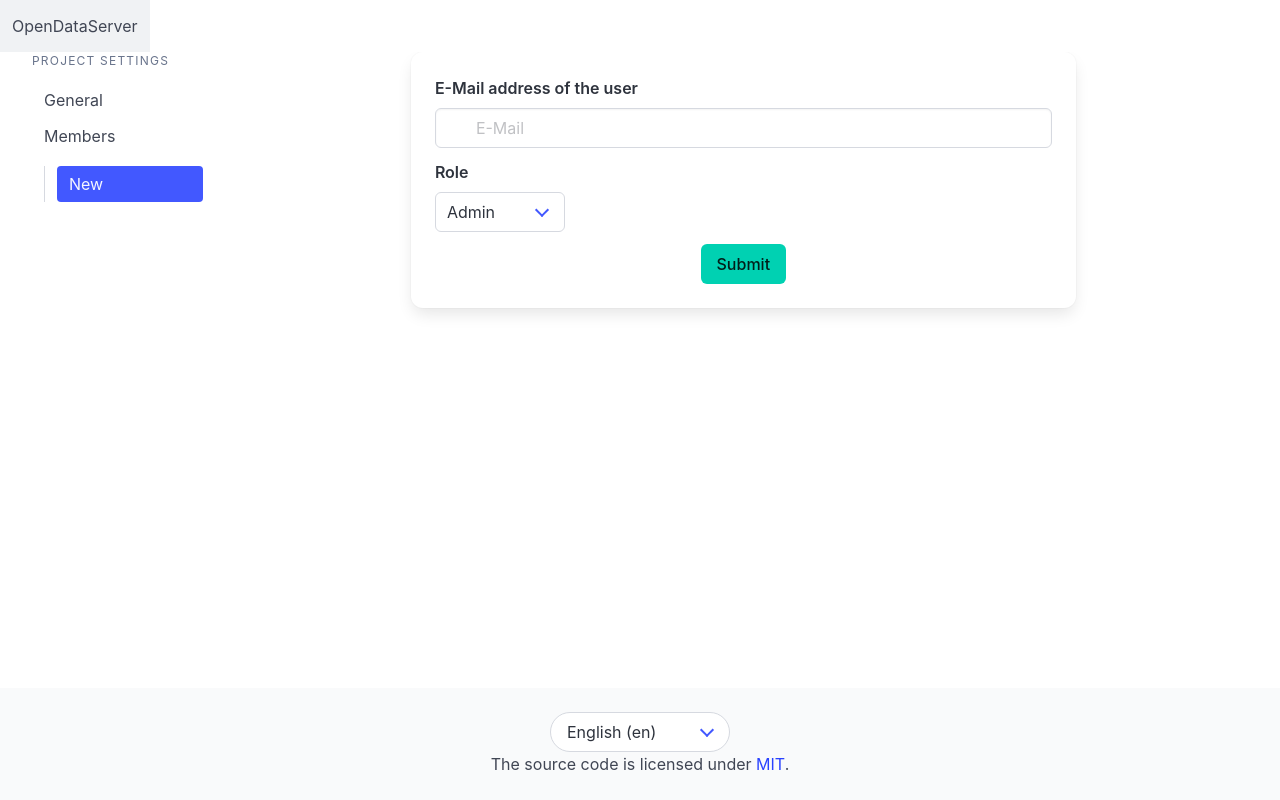
After one commit to OpenDataServer/opendataserver, a Django app: page /en/projects/details/1/settings/members/new in a window 1280 px wide. The commit adds this page. Run offline with Django 3.2, Linux system fonts and the light colour scheme; style sheets or scripts are compiled from the project's sources; parts of the project's set-up code (start-up, migrations or seed data) failed here and were passed over; some libraries are stand-ins or nearby versions.

Commit message:
Added Project member settings

```diff
--- /dev/null
+++ b/projects/forms/project_settings.py
@@ -0,0 +1,49 @@
+from django import forms
+from django.core.exceptions import ObjectDoesNotExist
+from django.utils.translation import gettext_lazy
+
+from accounts.models import User
+from projects.models import Project
+
+
+class GeneralSettingsForm(forms.ModelForm):
+    class Meta:
+        model = Project
+        fields = ('name',)
+
+
+class MemberEditSettingsForm(forms.Form):
+    role = forms.ChoiceField(
+        choices=[
+            ("admin", gettext_lazy("Admin")),
+            ("member", gettext_lazy("Member")),
+            ("restricted", gettext_lazy("Restricted"))
+
+        ],
+        label=gettext_lazy("Role"),
+    )
+
+
+class MemberNewSettingsForm(forms.Form):
+    def user_exists(self):
+        try:
+            User.objects.get(email=self)
+        except ObjectDoesNotExist:
+            raise forms.ValidationError("There is no user with the e-mail address")
+
+    role = forms.ChoiceField(
+        choices=[
+            ("admin", gettext_lazy("Admin")),
+            ("member", gettext_lazy("Member")),
+            ("restricted", gettext_lazy("Restricted"))
+
+        ],
+        label=gettext_lazy("Role"),
+        required=True
+    )
+    email = forms.CharField(
+        max_length=255,
+        label=gettext_lazy("E-Mail address of the user"),
+        required=True,
+        validators=[user_exists, ]
+    )
--- /dev/null
+++ b/projects/templates/details/settings/members_new.html
@@ -0,0 +1,52 @@
+{% extends 'project_base.html' %}
+{% load i18n %}
+{% block innercontent %}
+    <section class="container">
+        <div class="columns">
+            <div class="column is-8 is-offset-2">
+                <div class="card">
+                    <div class="card-content">
+                        {% if form.errors %}
+                            <div class="notification is-danger">
+                                {% if form.errors.email %}
+                                    {% trans "The user is already member in the project or a user with the e-mail address doesn't exists" %}
+                                {% else %}
+                                    {% for field, errors in form.errors.items %}
+                                        {{ errors }}
+                                    {% endfor %}
+                                {% endif %}
+                            </div>
+                        {% endif %}
+                        <form method="post">
+                            {% csrf_token %}
+                            <div class="field">
+                                <label for="{{ form.email.id_for_label }}" class="label">{{ form.email.label }}</label>
+                                <div class="control has-icons-left">
+                                    <input required class="input" id="{{ form.email.id_for_label }}"
+                                           name="{{ form.email.name }}" type="email"
+                                           placeholder="{% trans 'E-Mail' %}"/>
+                                    <span class="icon is-small is-left">
+                                        <i class="fas fa-envelope"></i>
+                                    </span>
+                                </div>
+                            </div>
+                            <div class="field">
+                                <label class="label" for="{{ form.role.id_for_label }}">{{ form.role.label }}</label>
+                                <div class="control">
+                                    <div class="select">
+                                        {{ form.role }}
+                                    </div>
+                                </div>
+                            </div>
+                            <div class="field columns is-centered" style="margin: 0">
+                                <div class="control">
+                                    <button class="button is-primary" value="login">{% trans 'Submit' %}</button>
+                                </div>
+                            </div>
+                        </form>
+                    </div>
+                </div>
+            </div>
+        </div>
+    </section>
+{% endblock %}s
--- a/projects/templates/sidenav.html
+++ b/projects/templates/sidenav.html
@@ -1,12 +1,25 @@
 {% load i18n %}
 <aside class="menu column is-2-desktop is-12-mobile">
-      <p class="menu-label">
+    <p class="menu-label">
         {% trans 'Project Settings' %}
-      </p>
+    </p>
     <ul class="menu-list">
         <li>
-            {% url "projects:project_settings_general" project_id=request.resolver_match.kwargs.project_id as settings_url %}
-            <a {% if settings_url == request.path %}class="is-active"{% endif %}>{% trans 'General' %}</a>
+            {% url "projects:project_settings_general" project_id=request.resolver_match.kwargs.project_id as settings_general_url %}
+            <a {% if settings_general_url == request.path %}class="is-active"{% endif %}
+               href="{{ settings_general_url }}">{% trans 'General' %}</a>
+        </li>
+        <li>
+            {% url "projects:project_settings_members" project_id=request.resolver_match.kwargs.project_id as settings_members_url %}
+            <a {% if settings_members_url == request.path %}class="is-active"{% endif %}
+               href="{{ settings_members_url }}">{% trans 'Members' %}</a>
+            <ul>
+                <li>
+                    {% url "projects:project_settings_members_new" project_id=request.resolver_match.kwargs.project_id as settings_members_new_url %}
+                    <a {% if settings_members_new_url == request.path %}class="is-active"{% endif %}
+                       href="{{ settings_members_new_url }}">{% trans 'New' %}</a>
+                </li>
+            </ul>
         </li>
     </ul>
 </aside>
--- a/projects/urls.py
+++ b/projects/urls.py
@@ -6,5 +6,11 @@ app_name = 'projects'
 
 urlpatterns = [
     path('', project_list.project_list, name='list'),
-    path('details/<int:project_id>/settings/general', project_settings.general, name="project_settings_general")
+    path('details/<int:project_id>/settings/general', project_settings.general, name="project_settings_general"),
+    path('details/<int:project_id>/settings/members', project_settings.members, name="project_settings_members"),
+    path('details/<int:project_id>/settings/members/<int:member_id>', project_settings.members_edit,
+         name="project_settings_members_edit"),
+    path('details/<int:project_id>/settings/members/new', project_settings.members_new,
+         name="project_settings_members_new")
+
 ]
--- a/projects/views/project_settings.py
+++ b/projects/views/project_settings.py
@@ -1,14 +1,8 @@
-from django import forms
 from django.shortcuts import render, get_object_or_404, redirect
 
-from projects.models import Project
-
-
-class GeneralSettingsForm(forms.ModelForm):
-
-    class Meta:
-        model = Project
-        fields = ('name',)
+from accounts.models import User
+from projects.forms.project_settings import MemberNewSettingsForm, GeneralSettingsForm, MemberEditSettingsForm
+from projects.models import Project, ProjectMember
 
 
 def general(request, project_id):
@@ -30,3 +24,78 @@ def general(request, project_id):
             template_name='details/settings/general.html',
             context={'form': form}
         )
+
+
+def members(request, project_id):
+    project = get_object_or_404(Project, id=project_id)
+    project_members = ProjectMember.objects.filter(
+        project=project
+    )
+    return render(
+        request=request,
+        template_name='details/settings/members.html',
+        context={'members': project_members}
+    )
+
+
+def members_edit(request, project_id, member_id):
+    project_member = get_object_or_404(
+        ProjectMember,
+        id=member_id,
+        project_id=project_id
+    )
+    if request.method == 'POST':
+        form = MemberEditSettingsForm(request.POST)
+        if form.is_valid():
+            project_member.role = form.cleaned_data['role']
+            project_member.save()
+            return redirect('projects:project_settings_members', project_id=project_id)
+        return render(
+            request=request,
+            template_name='details/settings/members_new.html',
+            context={
+                'form': form
+            }
+        )
+    else:
+        form = MemberEditSettingsForm(
+            initial={
+                "role": project_member.role
+            })
+        return render(
+            request=request,
+            template_name='details/settings/members_edit.html',
+            context={
+                'form': form,
+                'project_member': project_member
+            }
+        )
+
+
+def members_new(request, project_id):
+    if request.method == 'POST':
+        form = MemberNewSettingsForm(request.POST)
+        if form.is_valid():
+            user = User.objects.get(email=form.cleaned_data['email'])
+            project = Project.objects.get(id=project_id)
+            if ProjectMember.objects.filter(user=user, project=project).count() == 0:
+                ProjectMember.objects.create(user=user, role=form.cleaned_data['role'], project=project)
+                return redirect('projects:project_settings_members', project_id=project_id)
+            else:
+                form.add_error("email", "The user is already member in the project")
+        return render(
+            request=request,
+            template_name='details/settings/members_new.html',
+            context={
+                'form': form
+            }
+        )
+    else:
+        form = MemberNewSettingsForm()
+        return render(
+            request=request,
+            template_name='details/settings/members_new.html',
+            context={
+                'form': form
+            }
+        )
--- a/static/style.scss
+++ b/static/style.scss
@@ -15,3 +15,19 @@ footer.footer {
 .card .card-footer.level {
     padding: 10px 0;
 }
+
+.new-card {
+    border: dotted #999999;
+    box-shadow: none;
+    height: 100%;
+    .card-content {
+        height: 100%;
+        align-items: center;
+        div.has-text-centered {
+            width: 100%;
+            p {
+                color: #999999;
+            }
+        }
+    }
+}
```
Also changed, not shown: projects/templates/details/settings/members.html (added, +43 -0 lines), projects/templates/details/settings/members_edit.html (added, +42 -0 lines).
